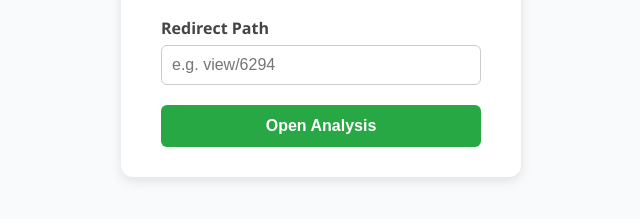
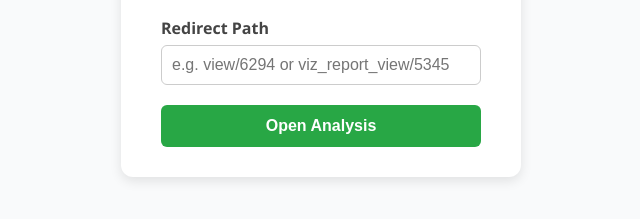
Before and after one commit to Sidharth-Chandra/pcc-iframe-auto-login, a plain HTML site: page index.html in a window 1280 px wide. Shown: the part 397-616 px from the top of the page, without its empty margins (319-959 px from the left). Drawn offline with Linux system fonts and the light colour scheme.

Commit message:
Update index.html

```diff
--- a/index.html
+++ b/index.html
@@ -85,7 +85,7 @@
 
     <div class="input-group">
       <label for="redirect">Redirect Path</label>
-      <input type="text" id="redirect" placeholder="e.g. view/6294" />
+      <input type="text" id="redirect" placeholder="e.g. view/6294 or viz_report_view/5345" />
     </div>
 
     <button onclick="openAnalysis()">Open Analysis</button>
```
